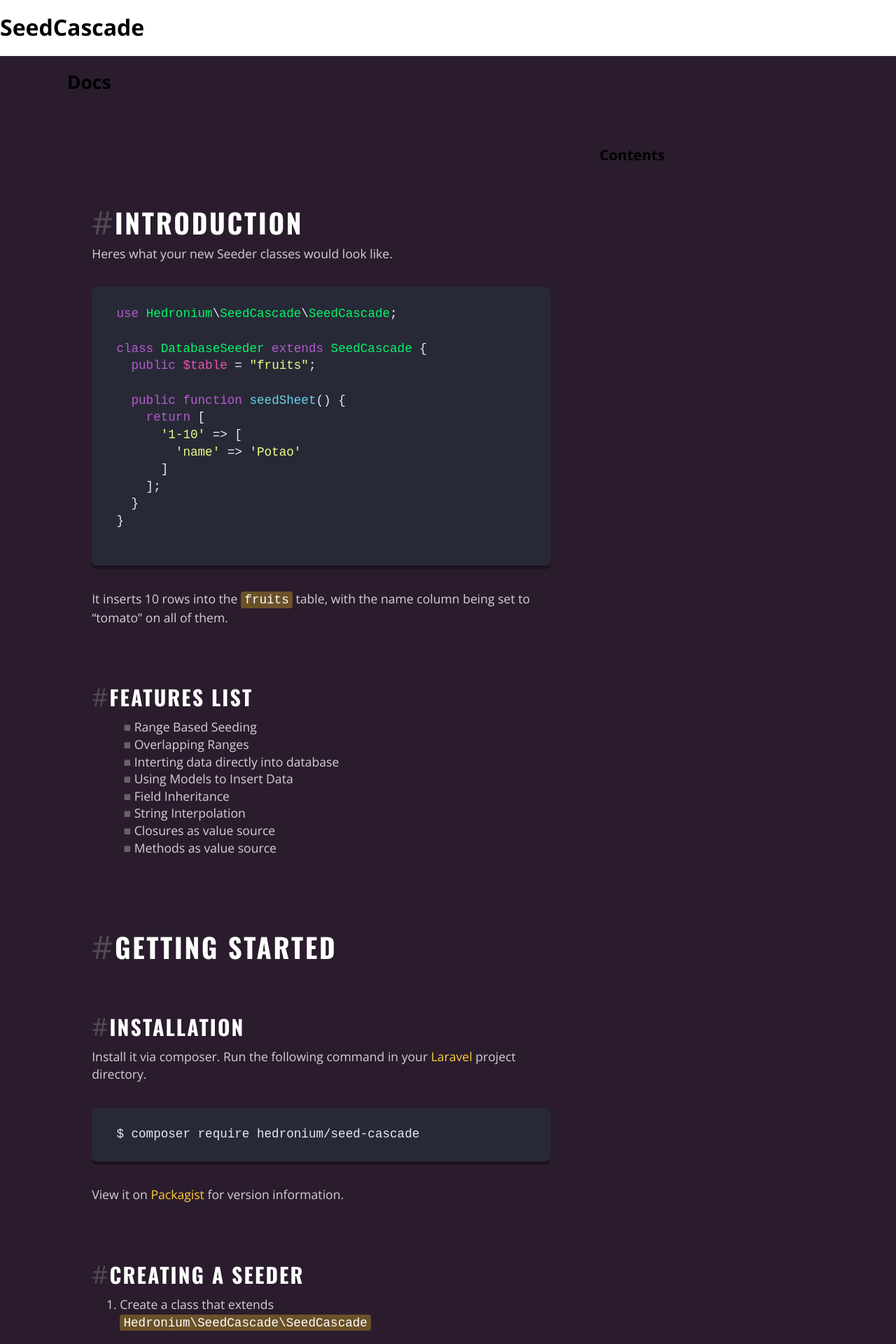
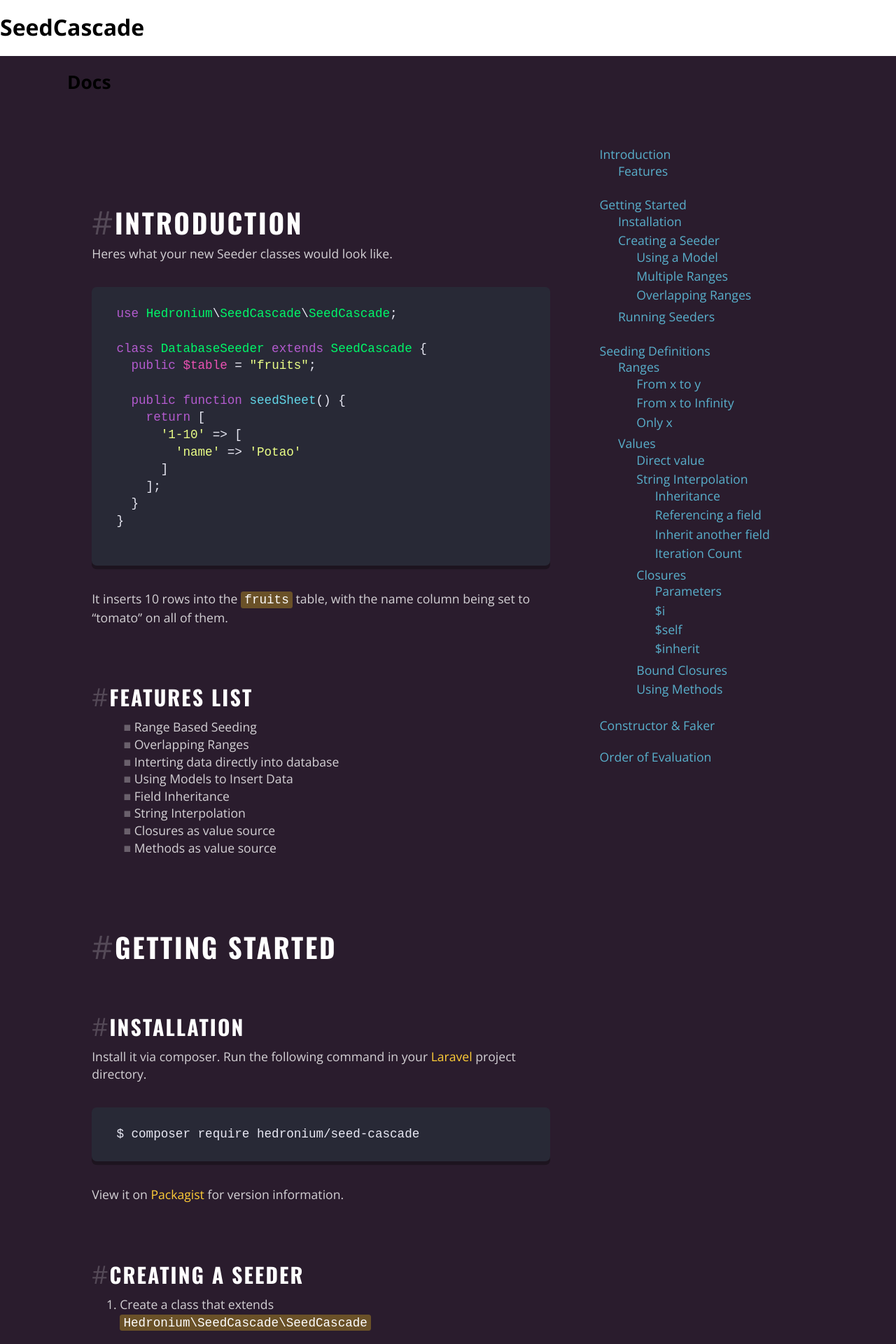
Before and after one commit to omranjamal/SeedCascade, a Jekyll site: the page built from index.htm, in a window 1280 px wide. Shown: the top 1920 px of the page at 70% size. Built offline with Jekyll 4.4.1, drawn with Linux system fonts in a browser that asks for light colours; nearby versions of some CDN libraries.

Commit message:
Contents Added

````diff
--- a/_includes/docs.md
+++ b/_includes/docs.md
@@ -86,6 +86,8 @@ class DatabaseSeeder extends SeedCascade {
 
 Seeding definitions are contained in an associative array. The keys act as the ranges of the seeding data (eg. `"1-10"` means the first 10 rows inserted), pointing to another associative array consisting of key value pairs.
 
+<div id="using-model"></div>
+
 ##### Using a Model
 
 ```PHP
@@ -102,6 +104,8 @@ class DatabaseSeeder extends SeedCascade {
 
 ```
 
+<div id="multiple-ranges"></div>
+
 ##### Multiple Ranges
 
 Multiple ranges can also be specified.
@@ -112,6 +116,8 @@ return [
     '11-20' => ['name' => 'Tomato']
 ]
 ```
+
+<div id="overlapping-ranges"></div>
 
 ##### Overlapping Ranges
 
@@ -304,7 +310,7 @@ return [
 
 the last 5 rows will have a name of `'Red Flower'` **NOT** _`'Yellow Flower'`_
 
-<div id="interation-count"></div>
+<div id="iteration-count"></div>
 
 ###### Iteration Count
 
@@ -348,7 +354,7 @@ Closures recieve 3 parameters.
 - `$self` - An object taht lets you access other field values.
 - `$inherit` - An objects that allows you to inherit field values.
 
-<div id="inhierit"></div>
+<div id="iteration-count-param"></div>
 
 ###### $i
 
--- a/css/main.scss
+++ b/css/main.scss
@@ -42,10 +42,6 @@ pre {
     padding: 2em;
 }
 
-.DocText {
-    color: rgba(255, 255, 255, 0.8);
-    line-height: 1.4em;
-
 h3, h4, h5, h6 {
     color: rgba(255, 255, 255, 1);
     text-transform: uppercase;
@@ -87,6 +83,47 @@ pre {
     font-weight: 400;
     font-size: 1em;
 }
+
+.DocContents {
+  // background: transparentize(black, 0.8);
+  border-radius: 0.4em;
+
+  ul {
+    list-style: none;
+    margin: 0;
+    padding: 0 0 0 1.5em;
+  }
+
+  a {
+    color: #59B0CC;
+    text-decoration: none;
+
+    &:hover, &.active {
+      color: white;
+    }
+
+    &.active {
+      font-weight: bold;
+    }
+  }
+
+  li {
+    padding: 0.2em 0;
+  }
+
+  & > ul {
+    margin: 0;
+    padding: 0;
+
+    & > li {
+      margin-top: 1em;
+    }
+  }
+}
+
+.DocText {
+    color: rgba(255, 255, 255, 0.8);
+    line-height: 1.4em;
 
     em {
       color: rgba(255, 255, 255, 0.5);
--- a/index.htm
+++ b/index.htm
@@ -8,7 +8,74 @@ layout: default
     <div class="container">
         <h2>Docs</h2>
         <div class="DocContents l-m8-pus l-m4">
-            <h3>Contents</h3>
+            <ul>
+              <li>
+                <a href="#introduction">Introduction</a>
+                <ul>
+                  <li><a href="#features-list">Features</a></li>
+                </ul>
+              </li>
+              <li>
+                <a href="#getting-started">Getting Started</a>
+                <ul>
+                  <li><a href="#installation">Installation</a></li>
+                  <li>
+                    <a href="#creating-seeder">Creating a Seeder</a>
+                    <ul>
+                      <li><a href="#using-model">Using a Model</a></li>
+                      <li><a href="#multiple-ranges">Multiple Ranges</a></li>
+                      <li><a href="#overlapping-ranges">Overlapping Ranges</a></li>
+                    </ul>
+                  </li>
+                  <li><a href="#running-seeders">Running Seeders</a></li>
+                </ul>
+              </li>
+              <li>
+                <a href="#seed-definitions">Seeding Definitions</a>
+                <ul>
+                  <li>
+                    <a href="#ranges">Ranges</a>
+                    <ul>
+                      <li><a href="#x-to-y">From x to y</a></li>
+                      <li><a href="#x-to-n">From x to Infinity</a></li>
+                      <li><a href="#only-x">Only x</a></li>
+                    </ul>
+                  </li>
+                  <li>
+                    <a href="#values">Values</a>
+                    <ul>
+                      <li><a href="#direct-values">Direct value</a></li>
+                      <li>
+                        <a href="#string-interpolation">String Interpolation</a>
+                        <ul>
+                          <li><a href="#inheritance">Inheritance</a></li>
+                          <li><a href="#referencing-field">Referencing a field</a></li>
+                          <li><a href="#explicit-field-inherit">Inherit another field</a></li>
+                          <li><a href="#iteration-count">Iteration Count</a></li>
+                        </ul>
+                      </li>
+                      <li>
+                        <a href="#closures">Closures</a>
+                        <ul>
+                          <li><a href="#parameters">Parameters</a></li>
+                          <li><a href="#iteration-count-param">$i</a></li>
+                          <li><a href="#self">$self</a></li>
+                          <li><a href="#inherit">$inherit</a></li>
+                        </ul>
+                      </li>
+                      <li><a href="#bound-closures">Bound Closures</a></li>
+                      <li><a href="#using-methods">Using Methods</a></li>
+                    </ul>
+                  </li>
+                </ul>
+              </li>
+              <li>
+                <a href="#constructors-n-faker">Constructor &amp; Faker</a>
+              </li>
+              <li>
+                <a href="#evaluation-order">Order of Evaluation</a>
+              </li>
+            </ul>
         </div>
         <div class="DocText l-m4-pul l-m8">
             {% capture docs %}
````
Lines whose indentation alone changed are shown as unchanged.
